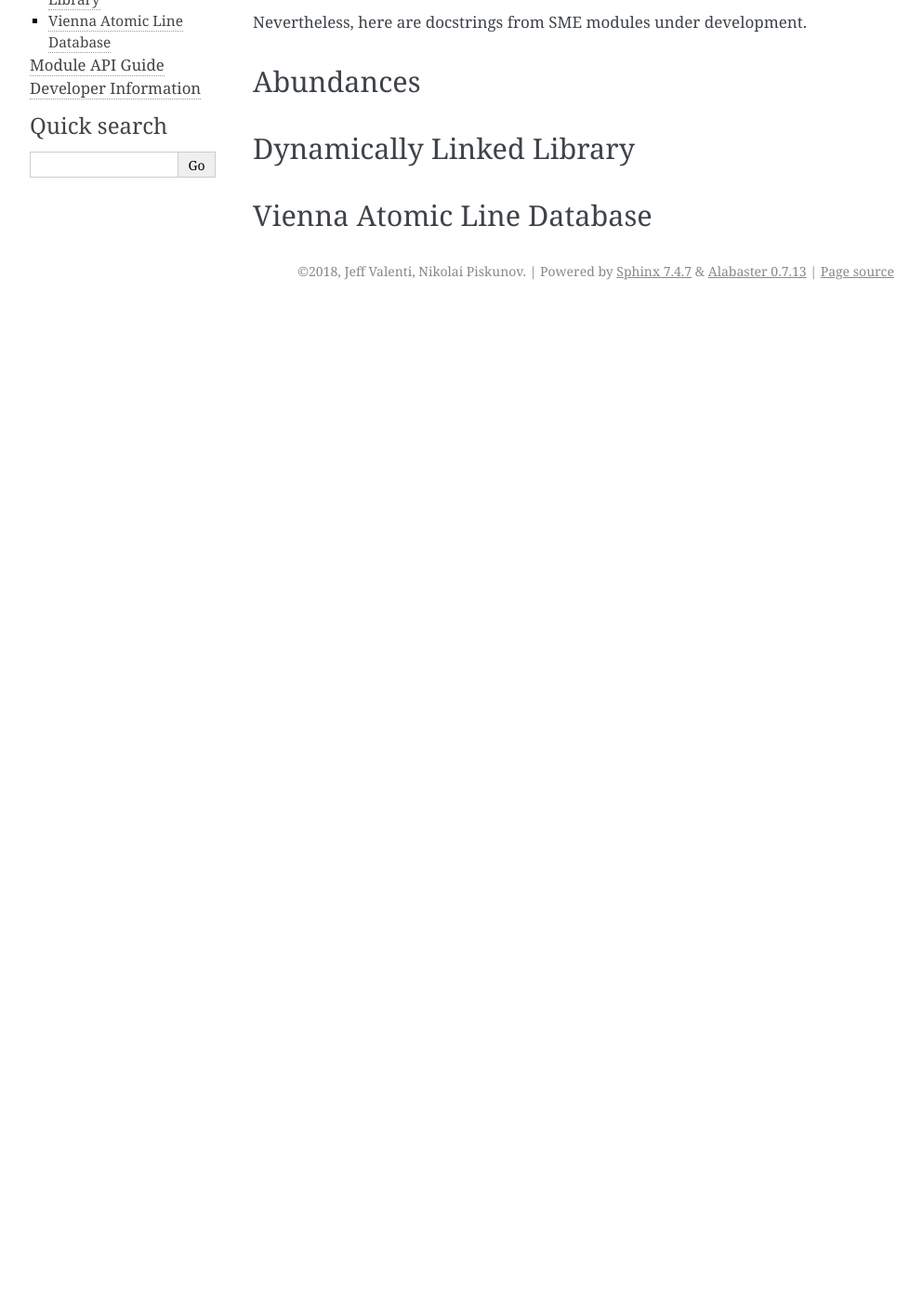
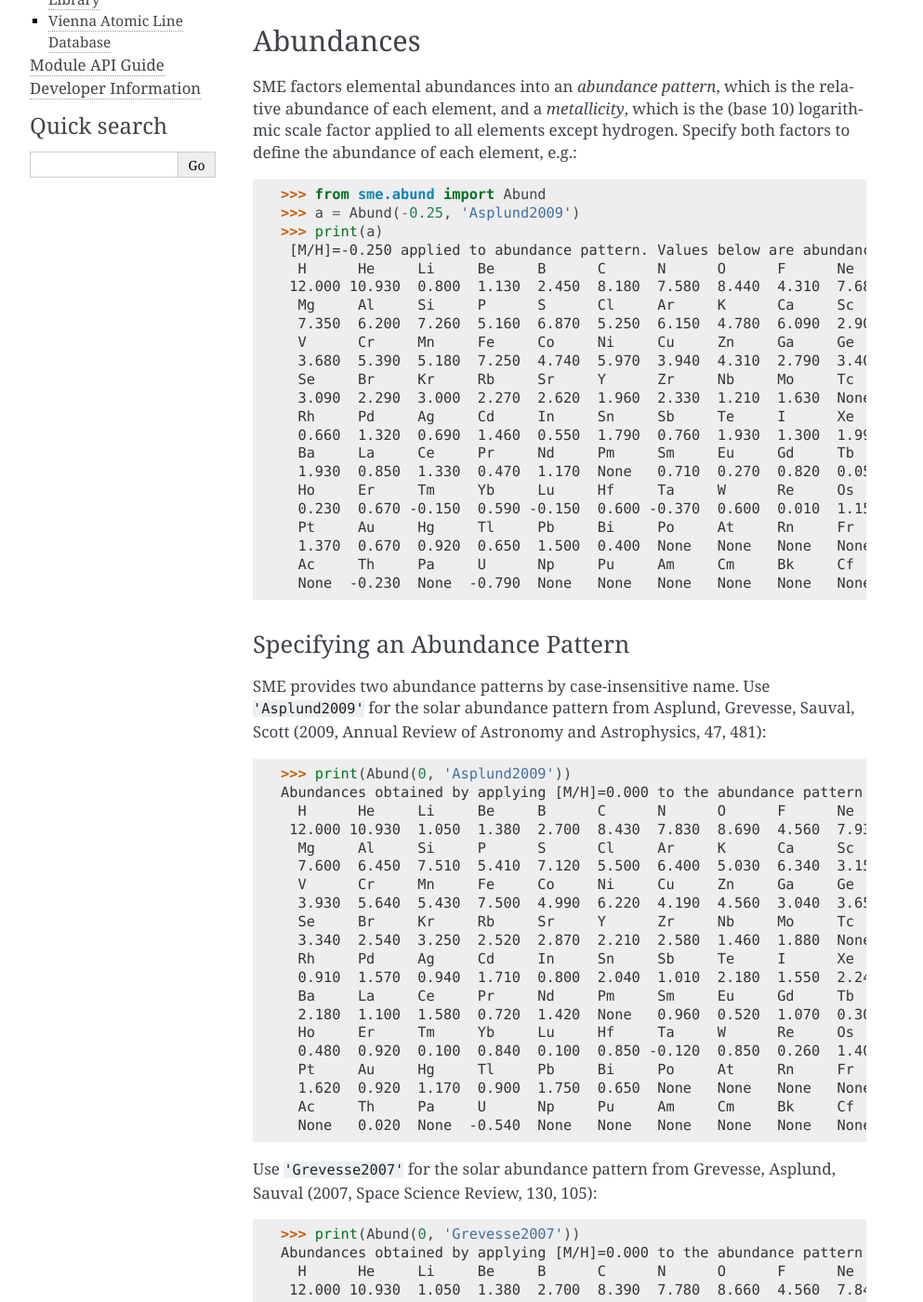
Before and after one commit to JeffValenti/SME, a Sphinx documentation site: the page built from docs/content/user.rst, in a window 1280 px wide and 1400 px high, scrolled down 203 px. Shown: the whole window at 93% size, without its empty margins (148-1141 px from the left). Built offline with Sphinx 7.4.7, drawn with Linux system fonts in a browser that asks for light colours; before the commit the page ends 900 px from its top, so only the background shows below that; some of the changed text lies outside the part shown.

Commit message:
document abudance patterns

```diff
--- a/docs/content/user.rst
+++ b/docs/content/user.rst
@@ -8,11 +8,97 @@ User Information
 .. warning::
    This project is very far from completion, so use the IDL version.
 
-Nevertheless, here are docstrings from SME modules under development.
-
 **********
 Abundances
 **********
+
+SME factors elemental abundances into an *abundance pattern*, which is the relative
+abundance of each element, and a *metallicity*, which is the (base 10) logarithmic
+scale factor applied to all elements except hydrogen. Specify both factors to define
+the abundance of each element, e.g.:
+
+.. code-block:: python
+
+    >>> from sme.abund import Abund
+    >>> a = Abund(-0.25, 'Asplund2009')
+    >>> print(a)
+     [M/H]=-0.250 applied to abundance pattern. Values below are abundances.
+      H      He     Li     Be     B      C      N      O      F      Ne     Na
+     12.000 10.930  0.800  1.130  2.450  8.180  7.580  8.440  4.310  7.680  5.990
+      Mg     Al     Si     P      S      Cl     Ar     K      Ca     Sc     Ti
+      7.350  6.200  7.260  5.160  6.870  5.250  6.150  4.780  6.090  2.900  4.700
+      V      Cr     Mn     Fe     Co     Ni     Cu     Zn     Ga     Ge     As
+      3.680  5.390  5.180  7.250  4.740  5.970  3.940  4.310  2.790  3.400  2.050
+      Se     Br     Kr     Rb     Sr     Y      Zr     Nb     Mo     Tc     Ru
+      3.090  2.290  3.000  2.270  2.620  1.960  2.330  1.210  1.630  None   1.500
+      Rh     Pd     Ag     Cd     In     Sn     Sb     Te     I      Xe     Cs
+      0.660  1.320  0.690  1.460  0.550  1.790  0.760  1.930  1.300  1.990  0.830
+      Ba     La     Ce     Pr     Nd     Pm     Sm     Eu     Gd     Tb     Dy
+      1.930  0.850  1.330  0.470  1.170  None   0.710  0.270  0.820  0.050  0.850
+      Ho     Er     Tm     Yb     Lu     Hf     Ta     W      Re     Os     Ir
+      0.230  0.670 -0.150  0.590 -0.150  0.600 -0.370  0.600  0.010  1.150  1.130
+      Pt     Au     Hg     Tl     Pb     Bi     Po     At     Rn     Fr     Ra
+      1.370  0.670  0.920  0.650  1.500  0.400  None   None   None   None   None
+      Ac     Th     Pa     U      Np     Pu     Am     Cm     Bk     Cf     Es
+      None  -0.230  None  -0.790  None   None   None   None   None   None   None
+
+Specifying an Abundance Pattern
+===============================
+
+SME provides two abundance patterns by case-insensitive name.
+Use :code:`'Asplund2009'` for the solar abundance pattern from Asplund, Grevesse,
+Sauval, Scott (2009,  Annual Review of Astronomy and Astrophysics, 47, 481):
+
+.. code-block:: python
+
+    >>> print(Abund(0, 'Asplund2009'))
+    Abundances obtained by applying [M/H]=0.000 to the abundance pattern.
+      H      He     Li     Be     B      C      N      O      F      Ne     Na
+     12.000 10.930  1.050  1.380  2.700  8.430  7.830  8.690  4.560  7.930  6.240
+      Mg     Al     Si     P      S      Cl     Ar     K      Ca     Sc     Ti
+      7.600  6.450  7.510  5.410  7.120  5.500  6.400  5.030  6.340  3.150  4.950
+      V      Cr     Mn     Fe     Co     Ni     Cu     Zn     Ga     Ge     As
+      3.930  5.640  5.430  7.500  4.990  6.220  4.190  4.560  3.040  3.650  2.300
+      Se     Br     Kr     Rb     Sr     Y      Zr     Nb     Mo     Tc     Ru
+      3.340  2.540  3.250  2.520  2.870  2.210  2.580  1.460  1.880  None   1.750
+      Rh     Pd     Ag     Cd     In     Sn     Sb     Te     I      Xe     Cs
+      0.910  1.570  0.940  1.710  0.800  2.040  1.010  2.180  1.550  2.240  1.080
+      Ba     La     Ce     Pr     Nd     Pm     Sm     Eu     Gd     Tb     Dy
+      2.180  1.100  1.580  0.720  1.420  None   0.960  0.520  1.070  0.300  1.100
+      Ho     Er     Tm     Yb     Lu     Hf     Ta     W      Re     Os     Ir
+      0.480  0.920  0.100  0.840  0.100  0.850 -0.120  0.850  0.260  1.400  1.380
+      Pt     Au     Hg     Tl     Pb     Bi     Po     At     Rn     Fr     Ra
+      1.620  0.920  1.170  0.900  1.750  0.650  None   None   None   None   None
+      Ac     Th     Pa     U      Np     Pu     Am     Cm     Bk     Cf     Es
+      None   0.020  None  -0.540  None   None   None   None   None   None   None
+
+Use :code:`'Grevesse2007'` for the solar abundance pattern from Grevesse,
+Asplund, Sauval (2007, Space Science Review, 130, 105):
+
+.. code-block:: python
+
+    >>> print(Abund(0, 'Grevesse2007'))
+    Abundances obtained by applying [M/H]=0.000 to the abundance pattern.
+      H      He     Li     Be     B      C      N      O      F      Ne     Na
+     12.000 10.930  1.050  1.380  2.700  8.390  7.780  8.660  4.560  7.840  6.170
+      Mg     Al     Si     P      S      Cl     Ar     K      Ca     Sc     Ti
+      7.530  6.370  7.510  5.360  7.140  5.500  6.180  5.080  6.310  3.170  4.900
+      V      Cr     Mn     Fe     Co     Ni     Cu     Zn     Ga     Ge     As
+      4.000  5.640  5.390  7.450  4.920  6.230  4.210  4.600  2.880  3.580  2.290
+      Se     Br     Kr     Rb     Sr     Y      Zr     Nb     Mo     Tc     Ru
+      3.330  2.560  3.250  2.600  2.920  2.210  2.580  1.420  1.920  None   1.840
+      Rh     Pd     Ag     Cd     In     Sn     Sb     Te     I      Xe     Cs
+      1.120  1.660  0.940  1.770  1.600  2.000  1.000  2.190  1.510  2.240  1.070
+      Ba     La     Ce     Pr     Nd     Pm     Sm     Eu     Gd     Tb     Dy
+      2.170  1.130  1.700  0.580  1.450  None   1.000  0.520  1.110  0.280  1.140
+      Ho     Er     Tm     Yb     Lu     Hf     Ta     W      Re     Os     Ir
+      0.510  0.930  None   1.080  0.060  0.880 -0.170  1.110  0.230  1.250  1.380
+      Pt     Au     Hg     Tl     Pb     Bi     Po     At     Rn     Fr     Ra
+      1.640  1.010  1.130  0.900  2.000  0.650  None   None   None   None   None
+      Ac     Th     Pa     U      Np     Pu     Am     Cm     Bk     Cf     Es
+      None   0.060  None  -0.520  None   None   None   None   None   None   None
+
+
 
 **************************
 Dynamically Linked Library
```
